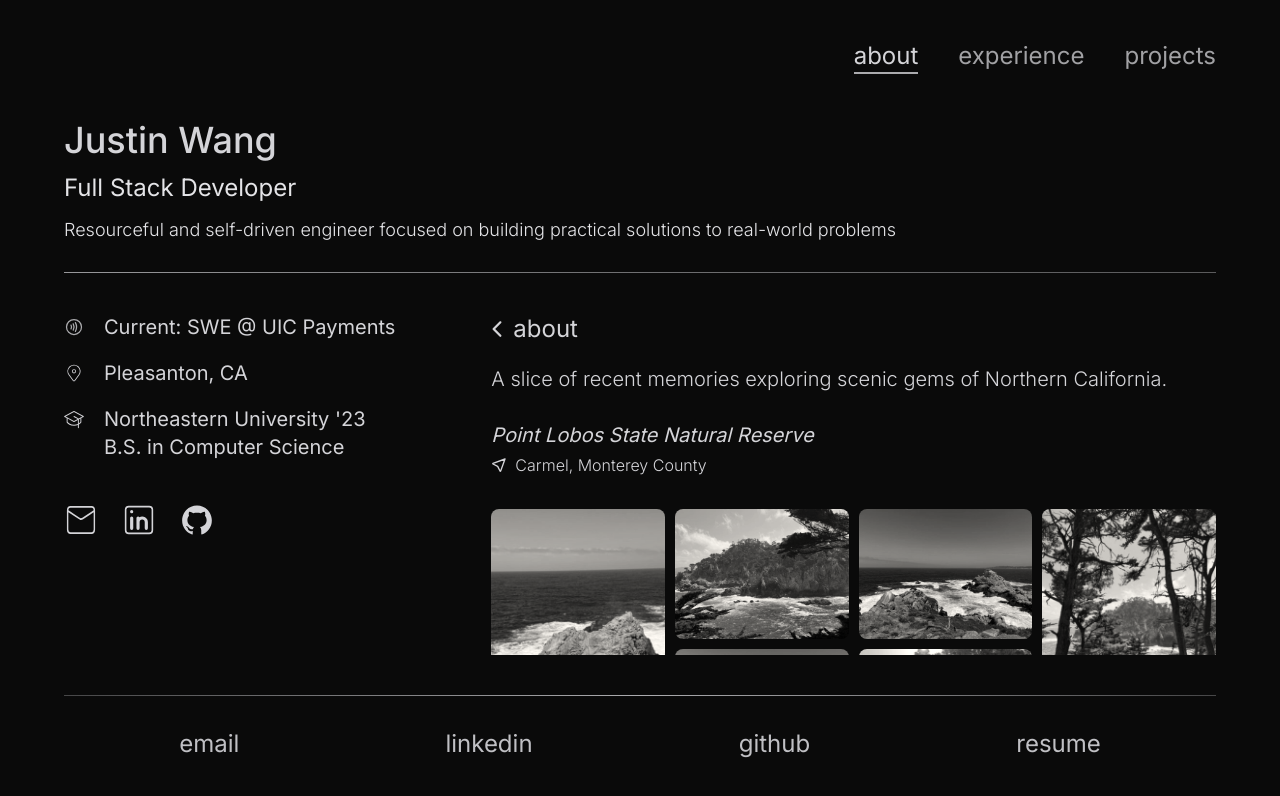
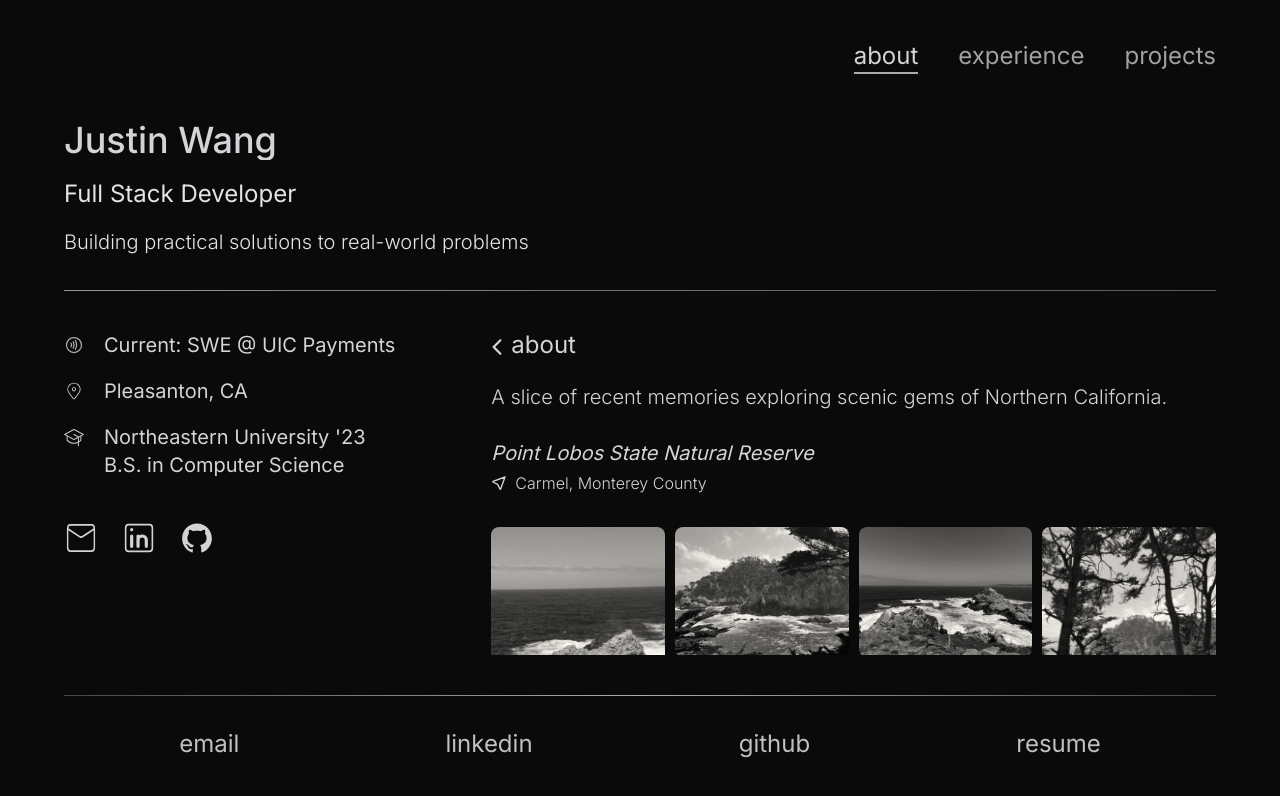
Before and after one commit to jwang9228/personal-site, a Next.js app: page /about in a window 1280 px wide. Both pictures are taken after a click on the button "scenic spots". Shown: the top 796 px of the page. Built offline with nearby package versions, Linux system fonts and the light colour scheme.

Commit message:
Add initial page load animations

```diff
--- a/src/app/components/RootLayout.jsx
+++ b/src/app/components/RootLayout.jsx
@@ -1,8 +1,9 @@
 'use client';
 
-import { useState } from 'react';
+import { useState, useEffect } from 'react';
 import { usePathname } from 'next/navigation';
 import Link from 'next/link';
+import FadeContent from './utils/FadeContent';
 
 export default function RootLayout({children}) {
   const pathname = usePathname();
@@ -10,6 +11,9 @@ export default function RootLayout({children}) {
     ? 'about'
     : pathname.slice(1).split('/')[0]
   );
+
+  const [isMobile, setIsMobile] = useState(false);
+  const [mounted, setMounted] = useState(false);
 
   const tabs = [
     {label: 'about', href: '/'},
@@ -24,11 +28,27 @@ export default function RootLayout({children}) {
     {label: 'resume', href: '/experience/WangResume.pdf'}
   ];
 
+  useEffect(() => {
+    setMounted(true);
+
+    const handleWindowResize = () => {
+      setIsMobile(window.innerWidth < 1024);
+    };
+
+    handleWindowResize();
+    window.addEventListener('resize', handleWindowResize);
+    return () => window.removeEventListener('resize', handleWindowResize);
+  }, []);
+
+  if (!mounted) return null;
+
   return (
     <div className='flex flex-col relative h-dvh'>
-      <header className='flex justify-end fixed w-full top-0 z-10
-        px-8 tablet:px-12 laptop:px-16 py-6 tablet:py-8 laptop:py-10
-        gap-x-5 tablet:gap-x-7 laptop:gap-x-10 bg-dark'>
+      <FadeContent delay={isMobile ? 2900 : 2600} duration={400}
+        className='flex justify-end fixed w-full top-0
+          px-8 tablet:px-12 laptop:px-16 py-6 tablet:py-8 laptop:py-10
+          gap-x-5 tablet:gap-x-7 laptop:gap-x-10 bg-dark'
+      >
         {tabs.map((tab, i) => (
           <Link key={i} href={tab.href} onClick={() => setActiveTab(tab.label)}
             className={`group transition duration-200 text-lg tablet:text-xl laptop:text-2xl text-light/75
@@ -44,13 +64,15 @@ export default function RootLayout({children}) {
             />
           </Link>
         ))}
-      </header>
+      </FadeContent>
       <main className='overflow-y-auto px-8 tablet:px-12 laptop:px-16
         pt-24 tablet:pt-26 laptop:pt-30 pb-26 tablet:pb-30 laptop:pb-36'>
         {children}
       </main>
-      <footer className='flex flex-col items-center w-full fixed bottom-0
-        px-8 tablet:px-12 laptop:px-16 py-6 tablet:py-8 laptop:py-10 z-50 bg-dark'>
+      <FadeContent delay={isMobile ? 2900 : 2600} duration={400}
+        className='flex flex-col items-center w-full fixed bottom-0
+        px-8 tablet:px-12 laptop:px-16 py-6 tablet:py-8 laptop:py-10 z-50 bg-dark'
+      >
         <hr className='w-full h-px border-0 mb-4 tablet:mb-6 laptop:mb-8
           bg-gradient-to-r from-light/30 via-light/80 to-light/30' />
         <ul className='flex w-full laptop:w-4/5 justify-between items-center'>
@@ -65,7 +87,7 @@ export default function RootLayout({children}) {
             </li>
           ))}
         </ul>
-      </footer>
+      </FadeContent>
     </div>
   )
 }
--- a/src/app/components/about/About.jsx
+++ b/src/app/components/about/About.jsx
@@ -11,6 +11,7 @@ import Hobbies from './hobbies/Hobbies';
 
 export default function About() {
   const [isMobile, setIsMobile] = useState(false);
+  const [mounted, setMounted] = useState(false);
 
   // renders the 'about' section socials icons + hyperlinks
   const socials = [
@@ -29,6 +30,8 @@ export default function About() {
   ];
 
   useEffect(() => {
+    setMounted(true);
+
     const handleWindowResize = () => {
       setIsMobile(window.innerWidth < 1024);
     };
@@ -38,59 +41,68 @@ export default function About() {
     return () => window.removeEventListener('resize', handleWindowResize);
   }, []);
 
+  if (!mounted) return null;
+
   return (
     <main className='flex flex-col gap-y-8 laptop:gap-y-10'>
       <header className='flex flex-col gap-y-1 tablet:gap-y-2 laptop:gap-y-3'>
-        <FadeContent>
-          <h1 className='text-3xl tablet:text-4xl font-medium'>
+        <FadeContent duration={100}>
+          <h1 className='inline-block overflow-hidden
+            text-3xl tablet:text-4xl font-medium'
+          >
+            <span className='block animate-wipe [clip-path:inset(0_100%_0_0)]
+              [animation-delay:0.4s] [animation-duration:0.4s]'>
               Justin Wang
+            </span>
           </h1>
         </FadeContent>
         <FadeContent delay={50}>
-          <h2 className='text-lg tablet:text-xl laptop:text-2xl text-zinc-200'>
+          <h2 className='inline-block overflow-hidden
+            text-lg tablet:text-xl laptop:text-2xl text-zinc-200'
+          >
+            <span className='block animate-wipe [clip-path:inset(0_100%_0_0)]
+              [animation-delay:0.8s] [animation-duration:0.4s]'>
               Full Stack Developer
+            </span>
           </h2>
         </FadeContent>
         <FadeContent delay={100}>
-          <h3 className='text-sm tablet:text-base laptop:text-lg text-zinc-200 font-light'>
-            Resourceful and self-driven engineer focused on building practical solutions to real-world problems
+          <h3 className='inline-block overflow-hidden
+            text-sm tablet:text-base laptop:text-xl text-zinc-200 font-light'
+          >
+            <span className='block animate-wipe [clip-path:inset(0_100%_0_0)]
+              [animation-delay:1.2s] [animation-duration:0.6s]'>
+              Building practical solutions to real-world problems
+            </span>
           </h3>
         </FadeContent>
-        <FadeContent delay={100}>
-          <hr className='w-full h-px mt-4 border-0 bg-gradient-to-r
+        <FadeContent delay={50} className='inline-block overflow-hidden'>
+          <hr className=' block animate-wipe [clip-path:inset(0_100%_0_0)]
+              [animation-delay:1.8s] [animation-duration:0.7s]
+              w-full h-px mt-4 border-0 bg-gradient-to-r
             from-light/70 via-light/50 to-light/40' />
         </FadeContent>
       </header>
       <section className='flex flex-col laptop:flex-row gap-y-8 gap-x-24'>
-        <section className='flex flex-col gap-y-8'>
+        <FadeContent delay={2200} duration={500} className='flex flex-col gap-y-8'>
           <ul className='flex flex-col gap-y-2 tablet:gap-y-3 laptop:gap-y-4.5
             text-light tablet:text-lg laptop:text-xl text-nowrap'>
-            <li>
-              <FadeContent delay={150} duration={1500}
-                className='flex items-center gap-x-4 tablet:gap-x-4.5 laptop:gap-x-5'>
+            <li className='flex items-center gap-x-4 tablet:gap-x-4.5 laptop:gap-x-5'>
               <PiContactlessPayment className='size-4 tablet:size-4.5 laptop:size-5 opacity-80' />
               <h4>Current: SWE @ UIC Payments</h4>
-              </FadeContent>
             </li>
-            <li>
-              <FadeContent delay={200} duration={1500}
-                className='flex items-center gap-x-4 tablet:gap-x-4.5 laptop:gap-x-5'>
+            <li className='flex items-center gap-x-4 tablet:gap-x-4.5 laptop:gap-x-5'>
               <CiLocationOn className='size-4 tablet:size-4.5 laptop:size-5' />
               <h4>Pleasanton, CA</h4>
-              </FadeContent>
             </li>
-            <li>
-              <FadeContent delay={250} duration={1500}
-                className='flex items-start gap-x-4 tablet:gap-x-4.5 laptop:gap-x-5'>
+            <li className='flex items-start gap-x-4 tablet:gap-x-4.5 laptop:gap-x-5'>
               <PiGraduationCapLight className='size-4 tablet:size-4.5 laptop:size-5 mt-1' />
               <section className='flex flex-col'>
                 <h4>Northeastern University '23</h4>
                 <h4>B.S. in Computer Science</h4>
               </section>
-              </FadeContent>
             </li>
           </ul>
-          <FadeContent delay={400} duration={1500}>
           <h4 className='flex items-center gap-x-4.5 tablet:gap-x-5 laptop:gap-x-5.5
             my-1.5 tablet:my-2'>
             {socials.map((social, i) => (
@@ -100,8 +112,9 @@ export default function About() {
             ))}
           </h4>
         </FadeContent>
-        </section>
-        <FadeContent delay={isMobile ? 525 : 150} duration={isMobile ? 1500 : 2000} className='w-full'>
+        <FadeContent
+          delay={isMobile ? 2600 : 2200} duration={isMobile ? 700 : 500}
+          className='w-full'>
           <Hobbies />
         </FadeContent>
       </section>
--- a/src/app/components/about/hobbies/Hobbies.jsx
+++ b/src/app/components/about/hobbies/Hobbies.jsx
@@ -46,7 +46,7 @@ export default function Hobbies() {
 							onClick={() => setDetailsSection(undefined)}
 						>
 							<IoIosArrowBack className='mr-1' />
-							<>about</>
+							<span className='mobile:-translate-y-0.25 tablet:-translate-0.5'>about</span>
 						</button>
 					: <>When I'm off work, find me:</>
 				}
@@ -61,7 +61,8 @@ export default function Hobbies() {
                 {hobby.link &&
                   <button
                     type='button'
-                    className='mx-1.5 underline hover:cursor-pointer font-normal'
+                    className='mx-1.5 underline underline-offset-5
+                    hover:cursor-pointer font-normal'
                     onClick={() => setDetailsSection(hobby.detailsSection)}>
                     {hobby.link}
                   </button>
--- a/src/app/globals.css
+++ b/src/app/globals.css
@@ -9,7 +9,6 @@
 @theme inline {
   --color-dark: #0a0a0a;
   --color-light: #d4d4d8; /* zinc-300 */
-  --font-sans: var(--font-geist-sans);
   --breakpoint-*: initial;
   --breakpoint-mobile: 299px;
   --breakpoint-tablet: 767px;
@@ -22,10 +21,35 @@
       --border-angle: 360deg;
     }
   }
+
+  --animate-slide-left: slide-left 0.5s ease-in-out forwards;
+  @keyframes slide-left {
+    0% { transform: translateX(-20%); }
+    100% { transform: translateX(0%); }
+  }
+
+  --animate-wipe: wipe ease-out forwards;
+  @keyframes wipe {
+    from {
+      clip-path: inset(0 100% 0 0);
+    }
+    to {
+      clip-path: inset(0 0% 0 0);
+    }
+  }
+
+  --animate-drop-down: drop-down ease-out forwards;
+  @keyframes drop-down {
+    0% {
+      transform: translateY(-10px);
+    }
+    100% {
+      transform: translateY(0);
+    }
+  }
 }
 
 body {
   background: theme(--color-dark);
   color: theme(--color-light);
-  font-family: theme(--font-sans);
 }
```
Lines whose indentation alone changed are shown as unchanged.
